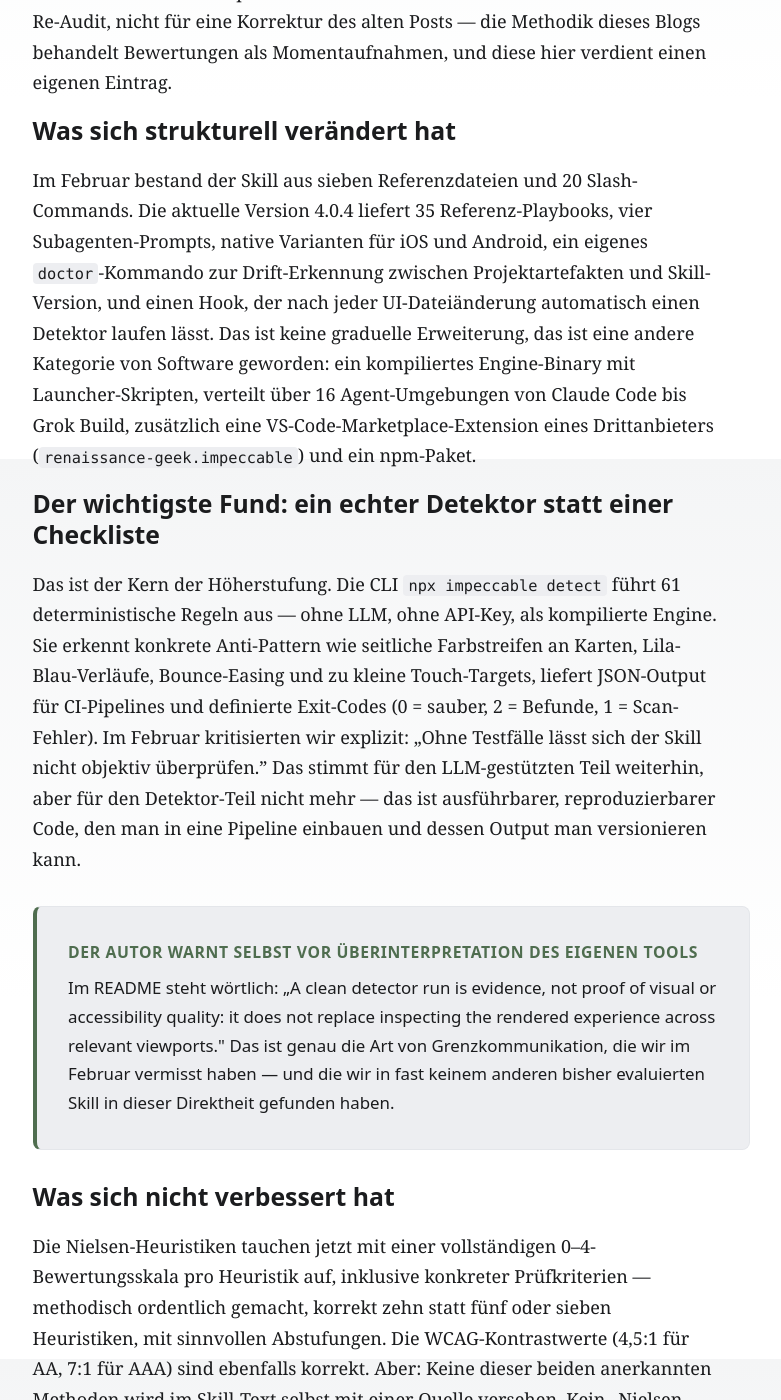
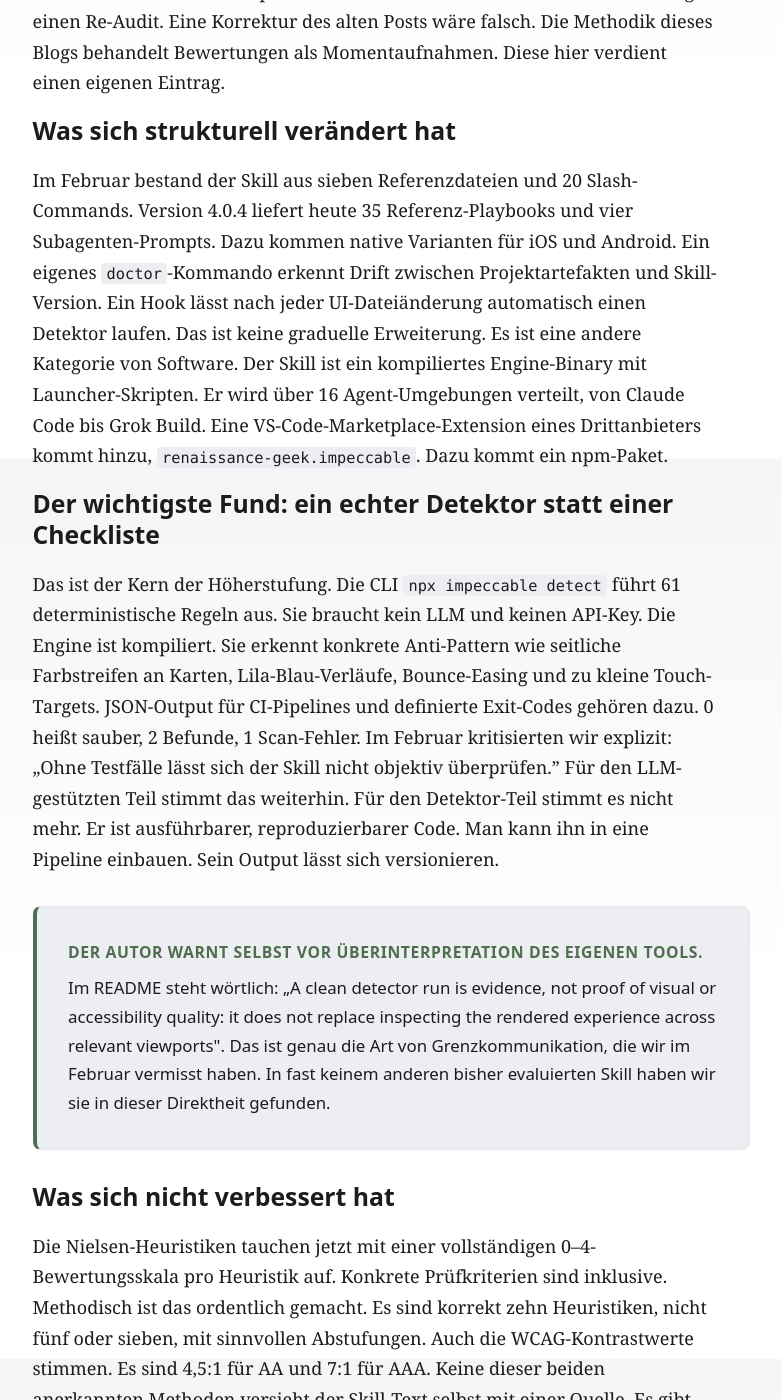
Before and after one commit to Kuchengnom/uxd-skill-audit, a Jekyll site: the page built from _posts/2026-09-15-pbakaus-impeccable-reaudit-evaluation.md, in a window 1280 px wide and 1400 px high, scrolled down 441 px. Shown: the whole window, without its empty margins (249-1030 px from the left). Built offline with Jekyll 4.4.1, drawn with Linux system fonts in a browser that asks for light colours; some of the changed text lies outside the part shown.

Commit message:
Restyle pbakaus-impeccable-reaudit-evaluation in Sebastians Schreibstil (Register: Öffentlich)
Co-Authored-By: Claude Sonnet 5.5 <noreply@anthropic.com>
Claude-Session: https://claude.ai/code/session_01FoZpr2siHdHPcuJrMJHmD7

```diff
--- a/_posts/2026-09-15-pbakaus-impeccable-reaudit-evaluation.md
+++ b/_posts/2026-09-15-pbakaus-impeccable-reaudit-evaluation.md
@@ -11,13 +11,13 @@ supersedes: /2026/02/28/pbakaus-impeccable-evaluation/
 
 skill_scores:
   methodische_fundierung: 4
-  methodische_fundierung_note: "Nielsen-Heuristiken (0–4-Skala) und WCAG-Kontrastwerte (4,5:1 / 7:1) werden korrekt wiedergegeben, aber weiterhin ohne eine einzige Fußnote oder Quellenangabe im Skill-Text selbst — Korrektheit ja, Nachvollziehbarkeit nein."
+  methodische_fundierung_note: "Nielsen-Heuristiken (0–4-Skala) und WCAG-Kontrastwerte (4,5:1 / 7:1) werden korrekt wiedergegeben. Im Skill-Text selbst fehlt weiterhin jede Fußnote und Quellenangabe. Korrektheit ja, Nachvollziehbarkeit nein."
   transparenz: 4
-  transparenz_note: "Neu: ein expliziter Warnhinweis, dass ein sauberer Detektor-Lauf „Evidenz, nicht Beweis" für visuelle oder Zugänglichkeitsqualität ist, dazu dokumentierte Sicherheitshinweise zu Hooks und Live-Mode-Skriptausführung."
+  transparenz_note: "Neu ist ein expliziter Warnhinweis, dass ein sauberer Detektor-Lauf „Evidenz, nicht Beweis" für visuelle oder Zugänglichkeitsqualität ist. Dazu kommen dokumentierte Sicherheitshinweise zu Hooks und Live-Mode-Skriptausführung."
   validierbarkeit: 4
-  validierbarkeit_note: "61 deterministische Regeln laufen als eigenständige CLI ohne LLM und ohne API-Key, mit JSON-Output und CI-tauglichen Exit-Codes — das ist ausführbare Prüfbarkeit statt Prosa-Checkliste, auch wenn kein Abgleich mit menschlicher Expertenbewertung existiert."
+  validierbarkeit_note: "61 deterministische Regeln laufen als eigenständige CLI ohne LLM und ohne API-Key. Es gibt JSON-Output und CI-taugliche Exit-Codes. Das ist ausführbare Prüfbarkeit statt Prosa-Checkliste. Ein Abgleich mit menschlicher Expertenbewertung existiert nicht."
   wartbarkeit: 5
-  wartbarkeit_note: "Von 10.000 auf 63.337 Sterne und 251.415 Installs, Apache-2.0-Lizenz, VS-Code-Marketplace-Extension eines Drittanbieters, npm-Paket, GitHub Discussions, Unterstützung für 16 Agent-Harnesses — sieben Monate anhaltendes, sichtbares Wachstum statt einer Drei-Wochen-Welle."
+  wartbarkeit_note: "Von 10.000 auf 63.337 Sterne und 251.415 Installs. Dazu kommen Apache-2.0-Lizenz, VS-Code-Marketplace-Extension eines Drittanbieters, npm-Paket, GitHub Discussions und Unterstützung für 16 Agent-Harnesses. Sieben Monate anhaltendes, sichtbares Wachstum statt einer Drei-Wochen-Welle."
 
 tags:
   - re-audit
@@ -27,35 +27,35 @@ tags:
   - skill-evaluation
 ---
 
-Im Februar hatten wir `pbakaus/impeccable` mit „Vertrauen, aber nicht Solide" bewertet — mit der ausdrücklichen Einschränkung, dass drei Wochen Erfolgsgeschichte noch keine Wartbarkeit beweisen und dass Quellenangaben fehlen. Sieben Monate später ist der Skill nicht mehr derselbe. Zeit für einen Re-Audit, nicht für eine Korrektur des alten Posts — die Methodik dieses Blogs behandelt Bewertungen als Momentaufnahmen, und diese hier verdient einen eigenen Eintrag.
+Im Februar hatten wir `pbakaus/impeccable` mit „Vertrauen, aber nicht Solide" bewertet. Dazu gehörte die ausdrückliche Einschränkung. Drei Wochen Erfolgsgeschichte beweisen noch keine Wartbarkeit. Quellenangaben fehlten ebenfalls. Sieben Monate später ist der Skill nicht mehr derselbe. Das verlangt einen Re-Audit. Eine Korrektur des alten Posts wäre falsch. Die Methodik dieses Blogs behandelt Bewertungen als Momentaufnahmen. Diese hier verdient einen eigenen Eintrag.
 
 ## Was sich strukturell verändert hat
 
-Im Februar bestand der Skill aus sieben Referenzdateien und 20 Slash-Commands. Die aktuelle Version 4.0.4 liefert 35 Referenz-Playbooks, vier Subagenten-Prompts, native Varianten für iOS und Android, ein eigenes `doctor`-Kommando zur Drift-Erkennung zwischen Projektartefakten und Skill-Version, und einen Hook, der nach jeder UI-Dateiänderung automatisch einen Detektor laufen lässt. Das ist keine graduelle Erweiterung, das ist eine andere Kategorie von Software geworden: ein kompiliertes Engine-Binary mit Launcher-Skripten, verteilt über 16 Agent-Umgebungen von Claude Code bis Grok Build, zusätzlich eine VS-Code-Marketplace-Extension eines Drittanbieters (`renaissance-geek.impeccable`) und ein npm-Paket.
+Im Februar bestand der Skill aus sieben Referenzdateien und 20 Slash-Commands. Version 4.0.4 liefert heute 35 Referenz-Playbooks und vier Subagenten-Prompts. Dazu kommen native Varianten für iOS und Android. Ein eigenes `doctor`-Kommando erkennt Drift zwischen Projektartefakten und Skill-Version. Ein Hook lässt nach jeder UI-Dateiänderung automatisch einen Detektor laufen. Das ist keine graduelle Erweiterung. Es ist eine andere Kategorie von Software. Der Skill ist ein kompiliertes Engine-Binary mit Launcher-Skripten. Er wird über 16 Agent-Umgebungen verteilt, von Claude Code bis Grok Build. Eine VS-Code-Marketplace-Extension eines Drittanbieters kommt hinzu, `renaissance-geek.impeccable`. Dazu kommt ein npm-Paket.
 
 ## Der wichtigste Fund: ein echter Detektor statt einer Checkliste
 
-Das ist der Kern der Höherstufung. Die CLI `npx impeccable detect` führt 61 deterministische Regeln aus — ohne LLM, ohne API-Key, als kompilierte Engine. Sie erkennt konkrete Anti-Pattern wie seitliche Farbstreifen an Karten, Lila-Blau-Verläufe, Bounce-Easing und zu kleine Touch-Targets, liefert JSON-Output für CI-Pipelines und definierte Exit-Codes (0 = sauber, 2 = Befunde, 1 = Scan-Fehler). Im Februar kritisierten wir explizit: „Ohne Testfälle lässt sich der Skill nicht objektiv überprüfen." Das stimmt für den LLM-gestützten Teil weiterhin, aber für den Detektor-Teil nicht mehr — das ist ausführbarer, reproduzierbarer Code, den man in eine Pipeline einbauen und dessen Output man versionieren kann.
+Das ist der Kern der Höherstufung. Die CLI `npx impeccable detect` führt 61 deterministische Regeln aus. Sie braucht kein LLM und keinen API-Key. Die Engine ist kompiliert. Sie erkennt konkrete Anti-Pattern wie seitliche Farbstreifen an Karten, Lila-Blau-Verläufe, Bounce-Easing und zu kleine Touch-Targets. JSON-Output für CI-Pipelines und definierte Exit-Codes gehören dazu. 0 heißt sauber, 2 Befunde, 1 Scan-Fehler. Im Februar kritisierten wir explizit: „Ohne Testfälle lässt sich der Skill nicht objektiv überprüfen." Für den LLM-gestützten Teil stimmt das weiterhin. Für den Detektor-Teil stimmt es nicht mehr. Er ist ausführbarer, reproduzierbarer Code. Man kann ihn in eine Pipeline einbauen. Sein Output lässt sich versionieren.
 
 <div class="callout">
-<div class="callout__title">Der Autor warnt selbst vor Überinterpretation des eigenen Tools</div>
-Im README steht wörtlich: „A clean detector run is evidence, not proof of visual or accessibility quality: it does not replace inspecting the rendered experience across relevant viewports." Das ist genau die Art von Grenzkommunikation, die wir im Februar vermisst haben — und die wir in fast keinem anderen bisher evaluierten Skill in dieser Direktheit gefunden haben.
+<div class="callout__title">Der Autor warnt selbst vor Überinterpretation des eigenen Tools.</div>
+Im README steht wörtlich: „A clean detector run is evidence, not proof of visual or accessibility quality: it does not replace inspecting the rendered experience across relevant viewports". Das ist genau die Art von Grenzkommunikation, die wir im Februar vermisst haben. In fast keinem anderen bisher evaluierten Skill haben wir sie in dieser Direktheit gefunden.
 </div>
 
 ## Was sich nicht verbessert hat
 
-Die Nielsen-Heuristiken tauchen jetzt mit einer vollständigen 0–4-Bewertungsskala pro Heuristik auf, inklusive konkreter Prüfkriterien — methodisch ordentlich gemacht, korrekt zehn statt fünf oder sieben Heuristiken, mit sinnvollen Abstufungen. Die WCAG-Kontrastwerte (4,5:1 für AA, 7:1 für AAA) sind ebenfalls korrekt. Aber: Keine dieser beiden anerkannten Methoden wird im Skill-Text selbst mit einer Quelle versehen. Kein „Nielsen, 1994", kein Link zu nngroup.com oder zur WCAG-Spezifikation, keine Fußnote. Der Skill wendet die Methoden korrekt an, ohne zu sagen, woher sie stammen. Das ist ein anderer Fehler als im Februar (damals war unklar, ob überhaupt korrekt portiert wurde — jetzt ist klar: korrekt portiert, aber weiterhin unbelegt), aber es ist derselbe Dimensionsabzug.
+Die Nielsen-Heuristiken tauchen jetzt mit einer vollständigen 0–4-Bewertungsskala pro Heuristik auf. Konkrete Prüfkriterien sind inklusive. Methodisch ist das ordentlich gemacht. Es sind korrekt zehn Heuristiken, nicht fünf oder sieben, mit sinnvollen Abstufungen. Auch die WCAG-Kontrastwerte stimmen. Es sind 4,5:1 für AA und 7:1 für AAA. Keine dieser beiden anerkannten Methoden versieht der Skill-Text selbst mit einer Quelle. Es gibt kein „Nielsen, 1994", keinen Link zu nngroup.com oder zur WCAG-Spezifikation und keine Fußnote. Der Skill wendet die Methoden korrekt an. Woher sie stammen, sagt er nicht. Das ist ein anderer Fehler als im Februar. Damals war unklar, ob überhaupt korrekt portiert wurde. Jetzt ist klar, dass korrekt portiert wurde, aber weiterhin unbelegt. Der Dimensionsabzug bleibt derselbe.
 
 ## Das Marketing-Problem ist gelöst
 
-Im Februar kritisierten wir den Pitch „das was Anthropics `frontend-design` hätte sein sollen" als Marketing statt Substanz. Die aktuelle Selbstdarstellung im README liest sich anders: „Anthropic's frontend-design was the first widely-used design skill for Claude. Impeccable started from there." Das ist Anerkennung der Herkunft statt Abgrenzung durch Angriff. Ob diese Änderung bewusst redaktionell war oder sich einfach mit wachsendem Selbstbewusstsein ergeben hat, lässt sich von außen nicht feststellen — das Ergebnis zählt für die Bewertung.
+Im Februar kritisierten wir den Pitch „das was Anthropics `frontend-design` hätte sein sollen" als Marketing statt Substanz. Die aktuelle Selbstdarstellung im README liest sich anders. Dort steht: „Anthropic's frontend-design was the first widely-used design skill for Claude. Impeccable started from there." Das ist Anerkennung der Herkunft statt Abgrenzung durch Angriff. Ob diese Änderung bewusst redaktionell war oder sich mit wachsendem Selbstbewusstsein ergeben hat, lässt sich von außen nicht feststellen. Für die Bewertung zählt das Ergebnis.
 
 ## Wartbarkeit: von Hoffnung zu Beleg
 
-Im Februar war die Wartbarkeits-Note (4/5) mit einem Vorbehalt versehen: „Es ist noch sehr neu, gerade einmal drei Wochen. Wie lange hält die Maintenance?" Diese Frage ist jetzt beantwortet. Sieben Monate anhaltendes Wachstum auf 63.337 Sterne und eine Viertelmillion Installs, eine Apache-2.0-Lizenz, ein aktives npm-Paket, GitHub Discussions, und — als stärkstes Signal — ein Drittanbieter, der eine eigene VS-Code-Extension um den Skill herum baut. Das ist keine virale Welle mehr, das ist ein Ökosystem, das sich um das Projekt bildet.
+Im Februar stand die Wartbarkeits-Note 4/5 unter einem Vorbehalt. Er lautete: „Es ist noch sehr neu, gerade einmal drei Wochen. Wie lange hält die Maintenance?" Diese Frage ist jetzt beantwortet. Das Wachstum hält sieben Monate an und liegt bei 63.337 Sternen und einer Viertelmillion Installs. Dazu kommen eine Apache-2.0-Lizenz, ein aktives npm-Paket und GitHub Discussions. Als stärkstes Signal baut ein Drittanbieter eine eigene VS-Code-Extension um den Skill herum. Das ist keine virale Welle mehr. Es ist ein Ökosystem, das sich um das Projekt bildet.
 
 ## Das Urteil: Solide, mit einer bleibenden Lücke
 
-`impeccable` erreicht jetzt in allen vier Dimensionen mindestens 4 von 5 — die Voraussetzung für „Solide" nach unserem Rahmen. Die Höherstufung ist in drei von vier Dimensionen begründet: Transparenz durch explizite Grenzkommunikation, Validierbarkeit durch einen echten deterministischen Detektor, Wartbarkeit durch sieben Monate belegtes statt behauptetes Wachstum. Die methodische Fundierung bleibt bei 4, nicht bei 5, weil die zugrundeliegenden Methoden zwar korrekt angewendet, aber nie mit ihrer Quelle benannt werden.
+`impeccable` erreicht jetzt in allen vier Dimensionen mindestens 4 von 5. Damit ist die Voraussetzung für „Solide" nach unserem Rahmen erfüllt. Die Höherstufung ist in drei von vier Dimensionen begründet. Transparenz gewinnt durch explizite Grenzkommunikation. Validierbarkeit gewinnt durch einen echten deterministischen Detektor. Wartbarkeit gewinnt durch sieben Monate belegtes statt behauptetes Wachstum. Die methodische Fundierung bleibt bei 4 und steigt nicht auf 5. Zugrundeliegende Methoden sind zwar korrekt angewendet. Nie werden sie aber mit ihrer Quelle benannt.
 
-**Für den Unterrichtseinsatz:** Dieser Fall eignet sich besser als der Februar-Post für eine Lehrveranstaltung über Skill-Evolution statt Skill-Momentaufnahmen. Die Aufgabenstellung: Studierende vergleichen die Februar- und September-Version desselben Skills und identifizieren, welche der vier Dimensionen sich durch echte strukturelle Arbeit verbessert haben (Validierbarkeit, Transparenz) und welche sich nur durch externe Faktoren verbessert haben, die der Skill selbst nicht kontrolliert (Wartbarkeit durch Marktreaktion). Die Lektion: Wachstum ist kein Ersatz für Quellenarbeit, aber es ist auch kein Zufall — und beides muss getrennt bewertet werden.
+**Für den Unterrichtseinsatz:** Dieser Fall eignet sich besser als der Februar-Post für eine Lehrveranstaltung über Skill-Evolution statt Skill-Momentaufnahmen. Studierende vergleichen die Februar- und September-Version desselben Skills. Sie identifizieren die Dimensionen, die sich durch echte strukturelle Arbeit verbessert haben. Das sind Validierbarkeit und Transparenz. Die Wartbarkeit hat sich nur durch einen externen Faktor verbessert, die Marktreaktion. Der Skill kontrolliert ihn nicht selbst. Wachstum ist kein Ersatz für Quellenarbeit. Zufall ist es aber auch nicht. Beides muss getrennt bewertet werden.
```
